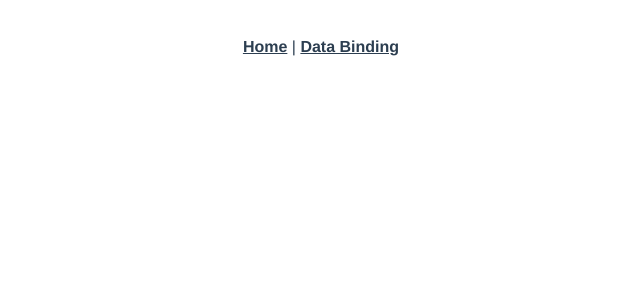
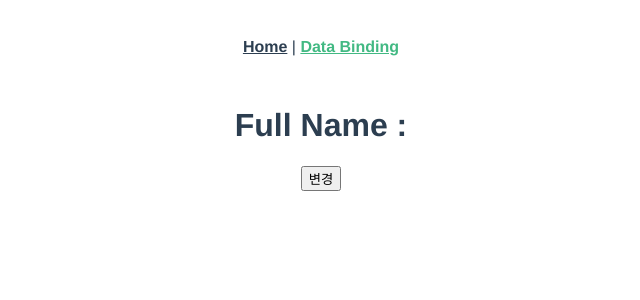
Before and after one commit to swat018/vue.js-project, a Vue app: page /watch2 in a window 1280 px wide. Before the commit this address had no page. Shown: the top 300 px of the page, without its empty margins (319-959 px from the left). Built offline with nearby package versions, Linux system fonts and the light colour scheme.

Commit message:
데이터 바인딩 - Watch2

```diff
--- a/src/App.vue
+++ b/src/App.vue
@@ -1,7 +1,7 @@
 <template>
   <div id="nav">
     <router-link to="/">Home</router-link> |
-    <router-link to="/watch">Data Binding</router-link>
+    <router-link to="/watch2">Data Binding</router-link>
   </div>
   <router-view/>
 </template>
--- a/src/router/index.js
+++ b/src/router/index.js
@@ -3,7 +3,7 @@
   createWebHistory
 } from 'vue-router'
 import Home from '../views/Home.vue'
-import Watch from '../views/Watch.vue'
+import Watch2 from '../views/Watch2.vue'
 
 const routes = [
   {
@@ -20,9 +20,9 @@
     component: () => import(/* webpackChunkName: "about" */ '../views/About.vue')
   },
   {
-    path: '/watch',
-    name: 'Watch',
-    component: Watch
+    path: '/watch2',
+    name: 'Watch2',
+    component: Watch2
   }
 ]
 
--- /dev/null
+++ b/src/views/Watch2.vue
@@ -0,0 +1,34 @@
+<template>
+  <h1>Full Name : {{fullName}}</h1>
+  <button type="button" @click="changeName">변경</button>
+</template>
+
+<script>
+export default {
+  name: "Watch2",
+  data() {
+    return {
+      firstName: 'Jinwoo',
+      lastName: 'Park',
+      fullName: ''
+    };
+  },
+  watch: {
+    firstName() {
+      this.fullName = this.firstName + ' ' + this.lastName;
+    },
+    lastName() {
+      this.fullName = this.firstName + ' ' + this.lastName;
+    }
+  },
+  methods: {
+    changeName() {
+      this.firstName = 'Seojin';
+    }
+  }
+}
+</script>
+
+<style scoped>
+
+</style>
```
